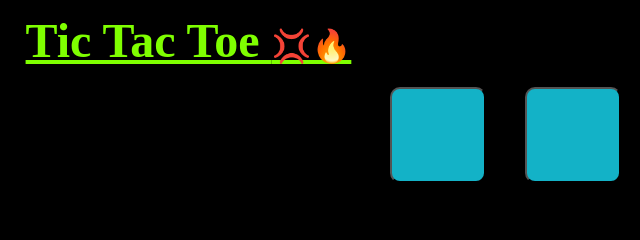
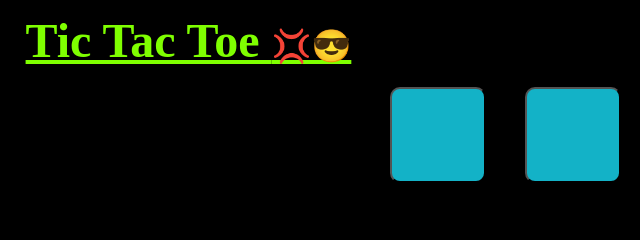
Before and after one commit to vedgalgat/tic-tac-toe, a plain HTML site: page index.html in a window 1280 px wide. Shown: the top 240 px of the page, 0-640 px from the left. Drawn offline with Linux system fonts and the light colour scheme.

Commit message:
change the emoji in index file

```diff
--- a/index.html
+++ b/index.html
@@ -10,7 +10,7 @@
 </head>
 
 <body>
-    <h1>Tic Tac Toe <span style="font-size: 2rem;">💢🔥</span></h1>
+    <h1>Tic Tac Toe <span style="font-size: 2rem;">💢😎</span></h1>
     <div class="msg-container">
         <div class="msg hide">winner</div>
 
```
